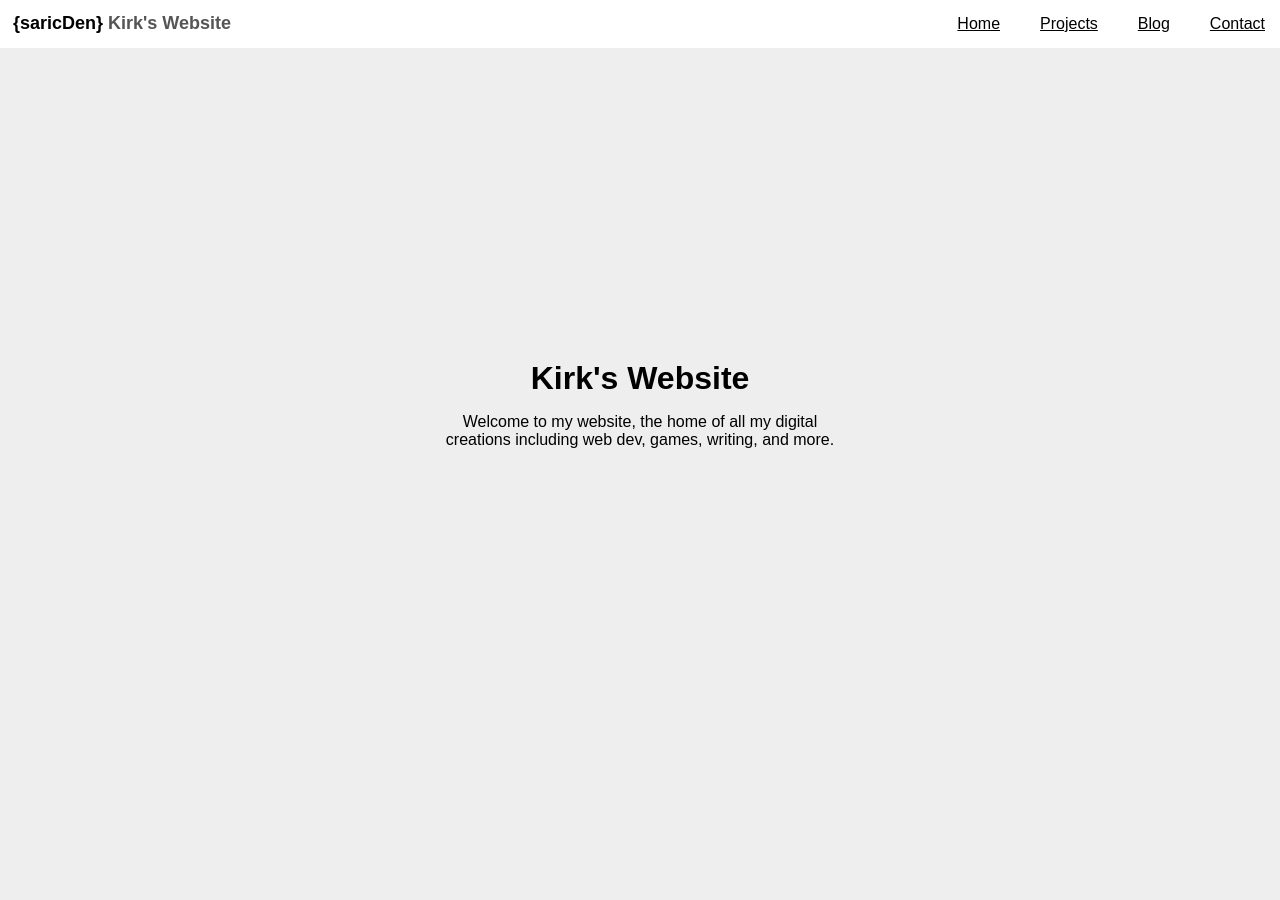
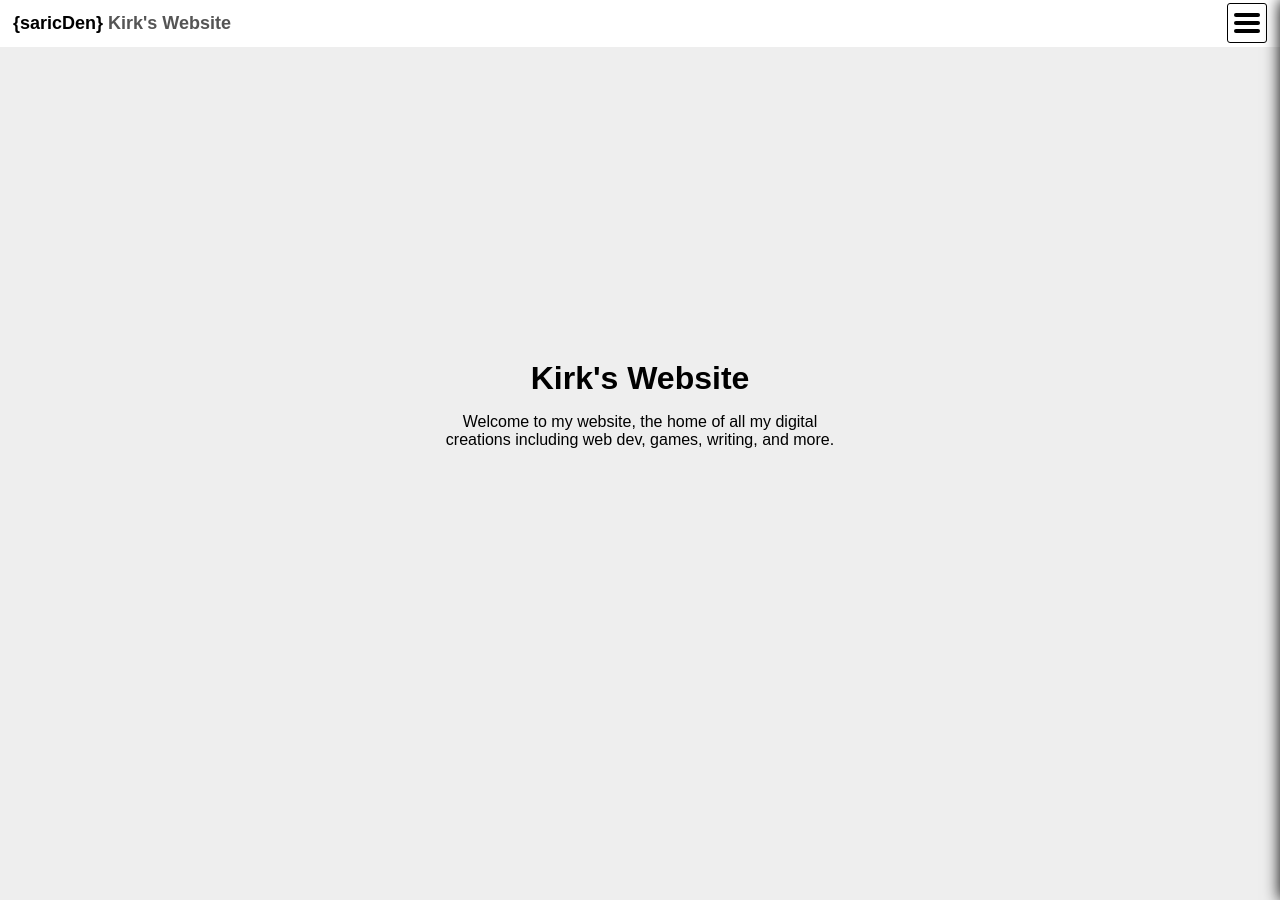
Before and after one commit to saricden/saricden.com, a Jekyll site: the page built from index.html, in a window 1280 px wide. Built offline with Jekyll 4.4.1, drawn with Linux system fonts in a browser that asks for light colours.

Commit message:
Updates nav w/ sliding side menu.

```diff
--- a/_layouts/default.html
+++ b/_layouts/default.html
@@ -20,7 +20,18 @@
 
     <nav>
       <h1><a href="">{saricDen} <small>Kirk's Website</small></a></h1>
-      <ul>
+      <button id="openNavBtn" class="navbtn">
+        <span></span>
+        <span></span>
+        <span></span>
+      </button>
+      <ul id="navMenu">
+        <li>
+          <button id="closeNavBtn" class="closebtn">
+            <span></span>
+            <span></span>
+          </button>
+        </li>
         <li><a href="">Home</a></li>
         <li><a href="">Projects</a></li>
         <li><a href="">Blog</a></li>
--- a/src/css/main.css
+++ b/src/css/main.css
@@ -1,4 +1,4 @@
-/* Base styles
+/* Core elements
 ----------------------------- */
 html, body {
   margin: 0;
@@ -41,26 +41,75 @@
   font-size: 18px;
   color: #555;
 }
-nav ul {
+nav .navbtn, nav .closebtn {
+  width: 40px;
+  height: 40px;
+  margin: 0;
+  border: solid 1px #000;
+  border-radius: 3px;
+  background-color: #FFF;
+  outline: 0;
+  cursor: pointer;
+}
+nav .navbtn {
   display: block;
   float: right;
+  margin-top: 3px;
+  margin-right: 13px;
+}
+nav .navbtn span, nav .closebtn span {
+  display: block;
+  width: 100%;
+  height: 4px;
+  border-radius: 3px;
+  background-color: #000;
+}
+nav .navbtn span {
+  margin-top: 4px;
+  margin-bottom: 4px;
+}
+nav .closebtn {
+  display: inline-block;
+  margin: 10px;
+}
+nav .closebtn span:nth-of-type(1) {
+  transform: rotate(45deg);
+}
+nav .closebtn span:nth-of-type(2) {
+  transform: rotate(315deg);
+  margin-top: -4px;
+}
+nav ul {
+  position: fixed;
+  top: 0;
+  right: -200px;
+  display: block;
+  width: 200px;
+  height: 100%;
   margin: 0;
+  padding: 0;
+  background-color: #FFF;
+  text-align: right;
   list-style: none;
+  box-shadow: 0 0 15px;
+
+  transition: right 0.3s;
 }
-nav ul li {
-  display: block;
-  float: left;
-  margin-left: 10px;
+nav ul.open {
+  right: 0;
 }
 nav ul li a {
   display: block;
-  padding: 15px;
+  margin: 0;
+  padding: 20px;
   color: #000;
+  background-color: #FFF;
+
   transition: color 0.4s, background-color 0.4s;
 }
 nav ul li a:hover {
+  background-color: #000;
   color: #FFF;
-  background-color: #000;
 }
 
 /* Reusable classes
--- a/src/js/main.js
+++ b/src/js/main.js
@@ -1,15 +1,11 @@
-var toggleMenu = function() {
-  document.querySelector(".side-column").classList.add("open");
-  document.querySelector(".overlay").classList.add("open");
+var nav = document.getElementById("navMenu");
+
+var openNav = function() {
+  nav.classList.add("open");
+};
+var closeNav = function() {
+  nav.classList.remove("open");
 };
 
-var closeAll = function() {
-  var openOverlays = document.querySelectorAll(".open");
-  for (var i = 0; i < openOverlays.length; i++) {
-    openOverlays[i].classList.remove("open");
-  }
-};
-
-document.querySelector(".mobile-menu").addEventListener("click", toggleMenu);
-document.querySelector(".mobile-close").addEventListener("click", closeAll);
-document.querySelector(".overlay").addEventListener("click", closeAll);
+document.getElementById("openNavBtn").addEventListener("click", openNav);
+document.getElementById("closeNavBtn").addEventListener("click", closeNav);
```
